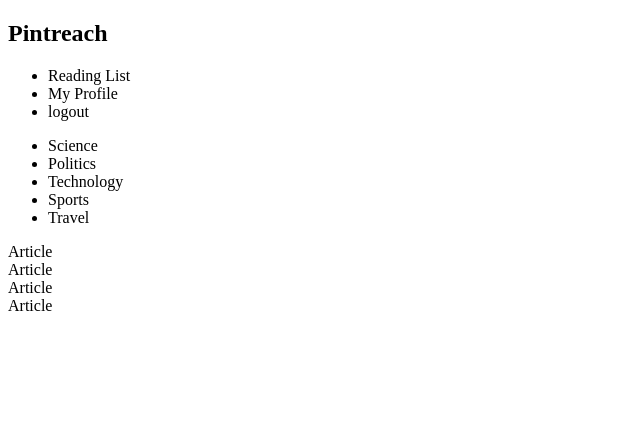
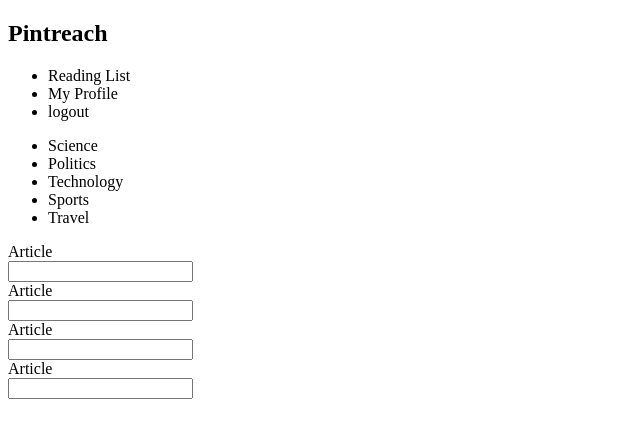
Before and after one commit to Pintereach-build-week/Pintereach-FE, a React (Create React App) app in the folder client/: page / in a window 1280 px wide. Shown: the top 438 px of the page, without its empty margins (0-640 px from the left). Built offline with nearby package versions, Linux system fonts and the light colour scheme.

Commit message:
Added comment input

```diff
--- a/client/src/components/articles/ArticleCard.js
+++ b/client/src/components/articles/ArticleCard.js
@@ -1,9 +1,11 @@
 import React from 'react'
+import { Comments } from '../comments/Comments'
 
 export const ArticleCard = () => {
     return (
         <div>
             Article
+            <Comments />
         </div>
     )
 }
```
